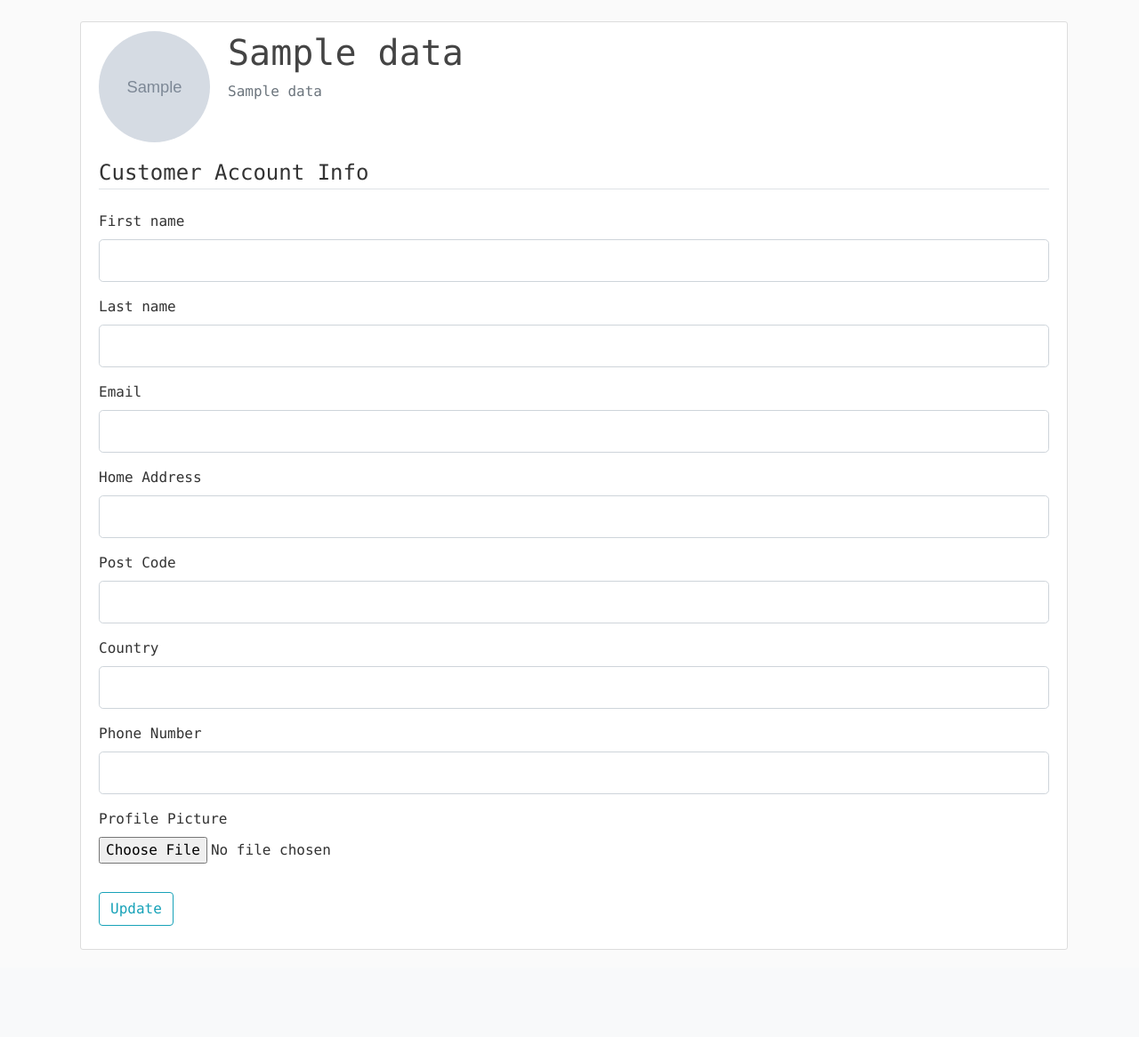
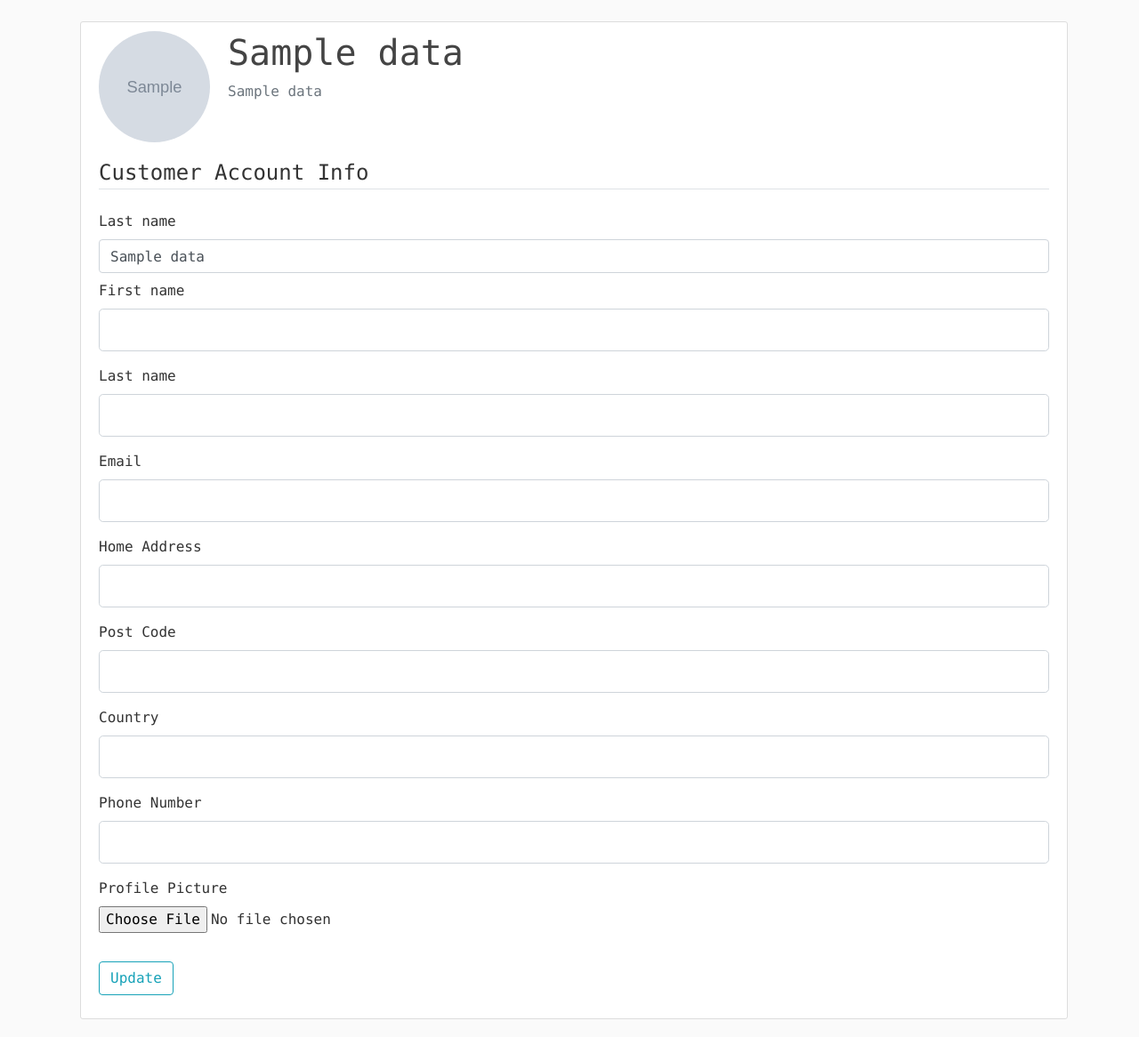
Before and after one commit to jol95/D0018E_group30_lab, a Flask app: template templates/customerMypage.html in a window 1280 px wide. Shown: the part 56-1222 px from the top of the page at 89% size. Before the commit the page ends 1124 px from the top, so only its background shows below. Run offline with Flask 2, Linux system fonts and the light colour scheme; tables that the repository leaves empty hold one stand-in row (values such as "Sample post"); the template is opened without the code that fills it: values that come from a table or form of the project are taken from there, most other values are stand-ins (such as "Sample title", 1, 10 or a date in 2020); grey boxes marked "Sample" are stand-in pictures; some libraries are stand-ins or nearby versions.

Commit message:
Update customerMypage.html

```diff
--- a/templates/customerMypage.html
+++ b/templates/customerMypage.html
@@ -12,6 +12,14 @@
 
             <fieldset class="form-group">
                 <legend class="border-bottom mb-4">Customer Account Info</legend>
+
+
+                <div class="itemrows">
+                {{ form.last_name.label }}
+                {{ form.last_name(class='form-control mb-2 mr-sm-2',
+                placeholder=data.2, value=data.2)}}
+                </div>
+
                 <div class="form-group">
                     {{ form.first_name.label(class="form-control-label") }}
 
```
